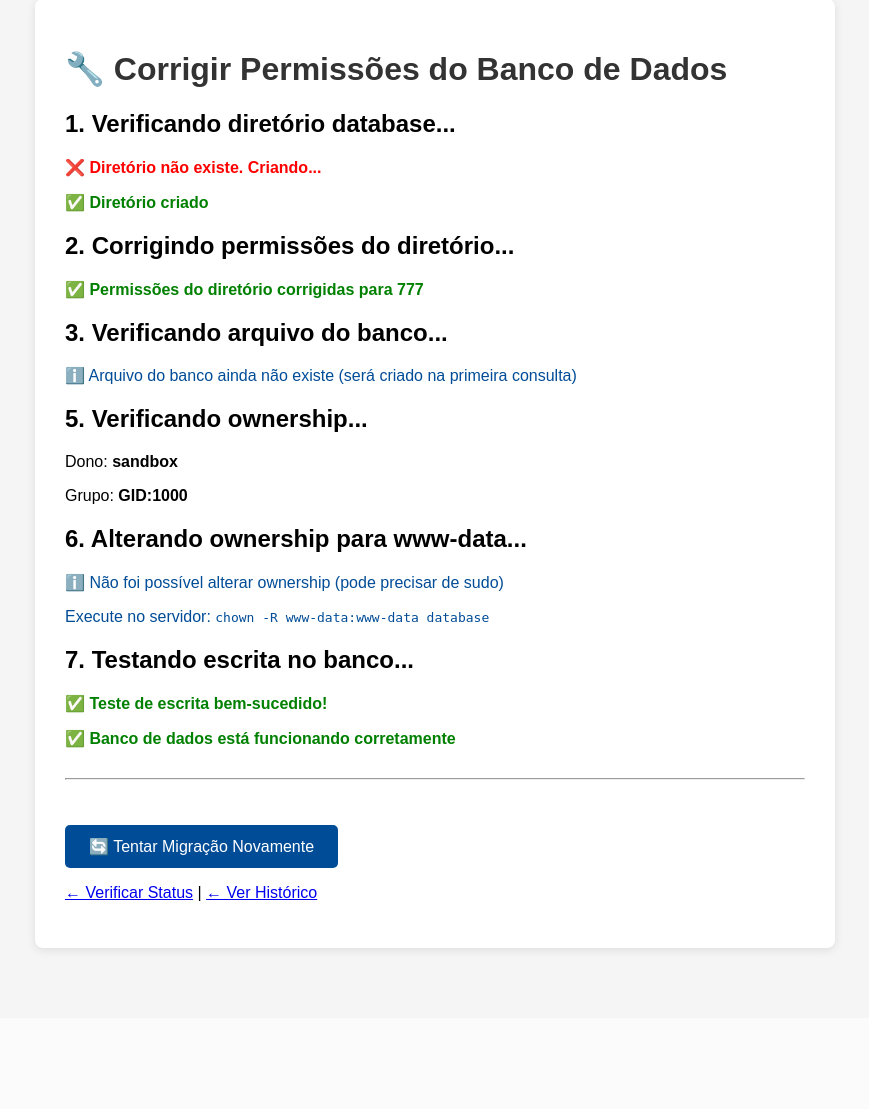
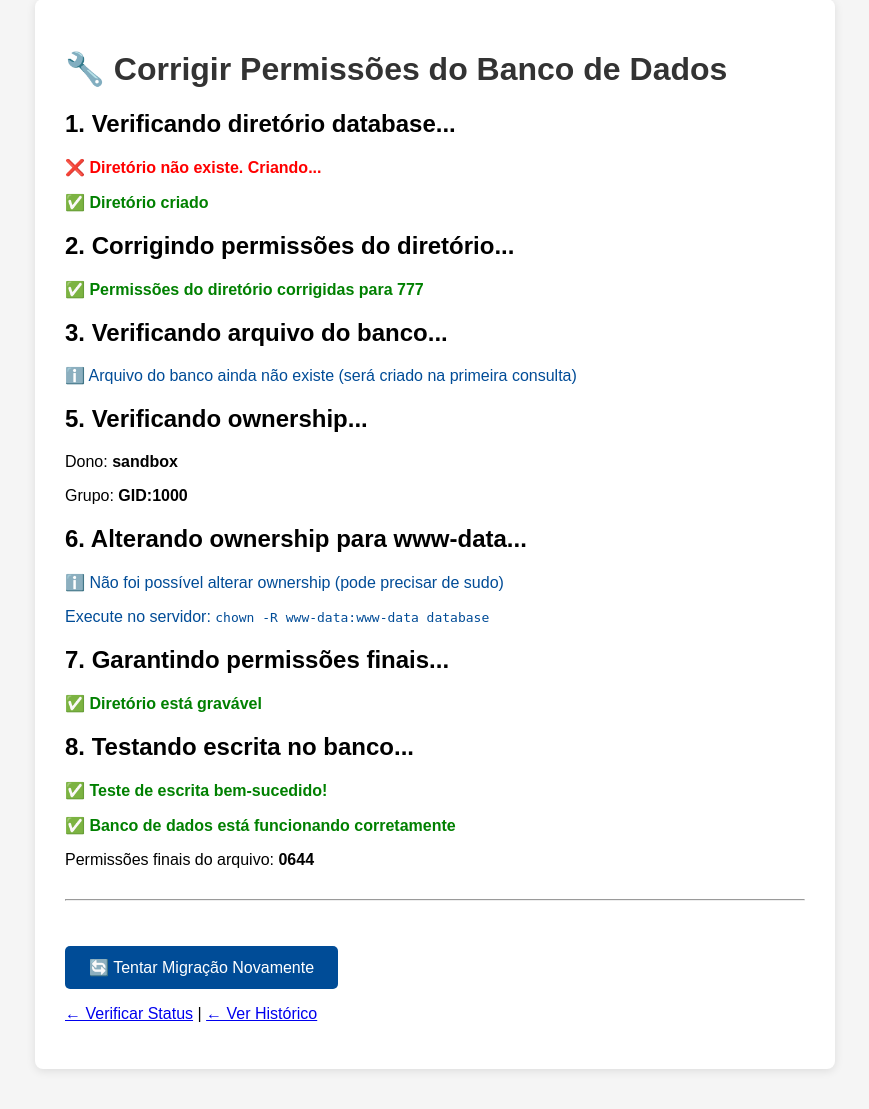
Before and after one commit to mazinholeal/consultaNumero, a PHP site: page /fix_permissions.php in a window 1280 px wide. Shown: the part 71-1180 px from the top of the page, without its empty margins (205-1074 px from the left). Before the commit the page ends 1024 px from the top, so only its background shows below. Run offline with PHP 8.4, Linux system fonts and the light colour scheme.

Commit message:
Improve fix_permissions: automatic fixes with multiple fallback methods

```diff
--- a/fix_permissions.php
+++ b/fix_permissions.php
@@ -131,8 +131,33 @@ header('Content-Type: text/html; charset=utf-8');
             }
         }
 
-        echo "<h2>7. Testando escrita no banco...</h2>";
+        echo "<h2>7. Garantindo permissões finais...</h2>";
+        // Garantir que o diretório está gravável
+        if (is_dir($dbDir)) {
+            @chmod($dbDir, 0777);
+            if (is_writable($dbDir)) {
+                echo "<p class='success'>✅ Diretório está gravável</p>";
+            } else {
+                echo "<p class='error'>❌ Diretório ainda não está gravável</p>";
+            }
+        }
+
+        // Se o arquivo existe, garantir permissões
+        if (file_exists($dbFile)) {
+            @chmod($dbFile, 0666);
+            if (is_writable($dbFile)) {
+                echo "<p class='success'>✅ Arquivo está gravável</p>";
+            } else {
+                // Última tentativa: deletar e deixar recriar
+                echo "<p class='warning'>⚠️ Arquivo não está gravável. Removendo para recriar...</p>";
+                @unlink($dbFile);
+                echo "<p class='info'>ℹ️ Arquivo removido. Será recriado automaticamente.</p>";
+            }
+        }
+
+        echo "<h2>8. Testando escrita no banco...</h2>";
         try {
+            // Recarregar a classe para garantir que o banco seja recriado se necessário
             require_once __DIR__ . '/database.php';
             $db = new ConsultaDatabase();
 
@@ -145,8 +170,34 @@ header('Content-Type: text/html; charset=utf-8');
                 // Deletar o teste
                 $db->deleteConsulta($testJobId);
                 echo "<p class='success'>✅ Banco de dados está funcionando corretamente</p>";
+
+                // Verificar permissões finais
+                if (file_exists($dbFile)) {
+                    $finalPerms = substr(sprintf('%o', fileperms($dbFile)), -4);
+                    echo "<p>Permissões finais do arquivo: <strong>$finalPerms</strong></p>";
+                }
             } catch (Exception $e) {
-                echo "<p class='error'>❌ Erro ao escrever: " . htmlspecialchars($e->getMessage()) . "</p>";
+                $errorMsg = $e->getMessage();
+                echo "<p class='error'>❌ Erro ao escrever: " . htmlspecialchars($errorMsg) . "</p>";
+
+                // Se ainda der erro, tentar deletar o banco e recriar
+                if (strpos($errorMsg, 'readonly') !== false || strpos($errorMsg, 'read-only') !== false) {
+                    echo "<p class='warning'>⚠️ Tentando remover banco e recriar...</p>";
+                    @unlink($dbFile);
+                    @unlink($dbDir . '/consultas.db-journal');
+
+                    try {
+                        $db = new ConsultaDatabase();
+                        $testJobId2 = 'test2_' . time();
+                        $db->createConsulta($testJobId2, 'teste2.txt', null);
+                        $db->deleteConsulta($testJobId2);
+                        echo "<p class='success'>✅ Banco recriado e funcionando!</p>";
+                    } catch (Exception $e2) {
+                        echo "<p class='error'>❌ Erro persistente: " . htmlspecialchars($e2->getMessage()) . "</p>";
+                        echo "<p class='info'>Execute manualmente no servidor:</p>";
+                        echo "<pre>cd /var/www/html/consultanumero\nrm -f database/consultas.db*\nchmod 777 database\nchown -R www-data:www-data database</pre>";
+                    }
+                }
             }
         } catch (Exception $e) {
             echo "<p class='error'>❌ Erro ao conectar: " . htmlspecialchars($e->getMessage()) . "</p>";
```
